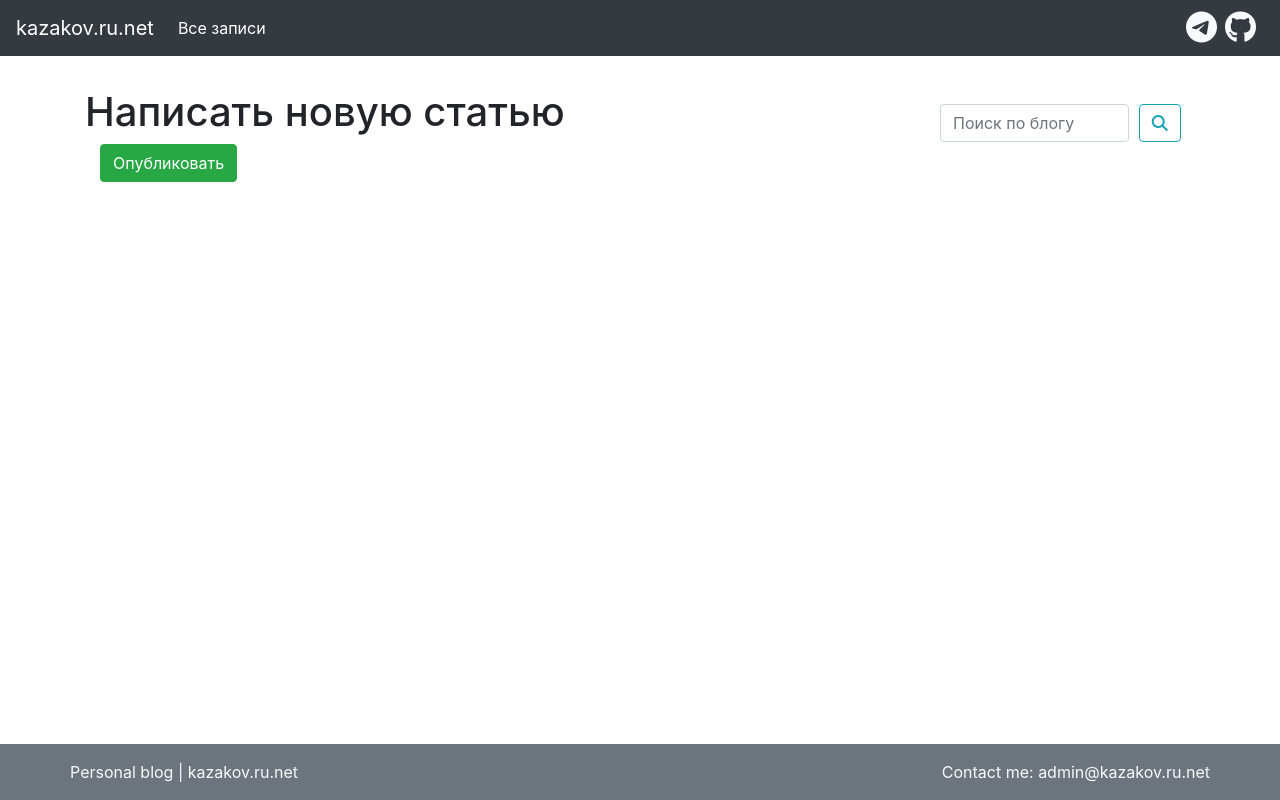
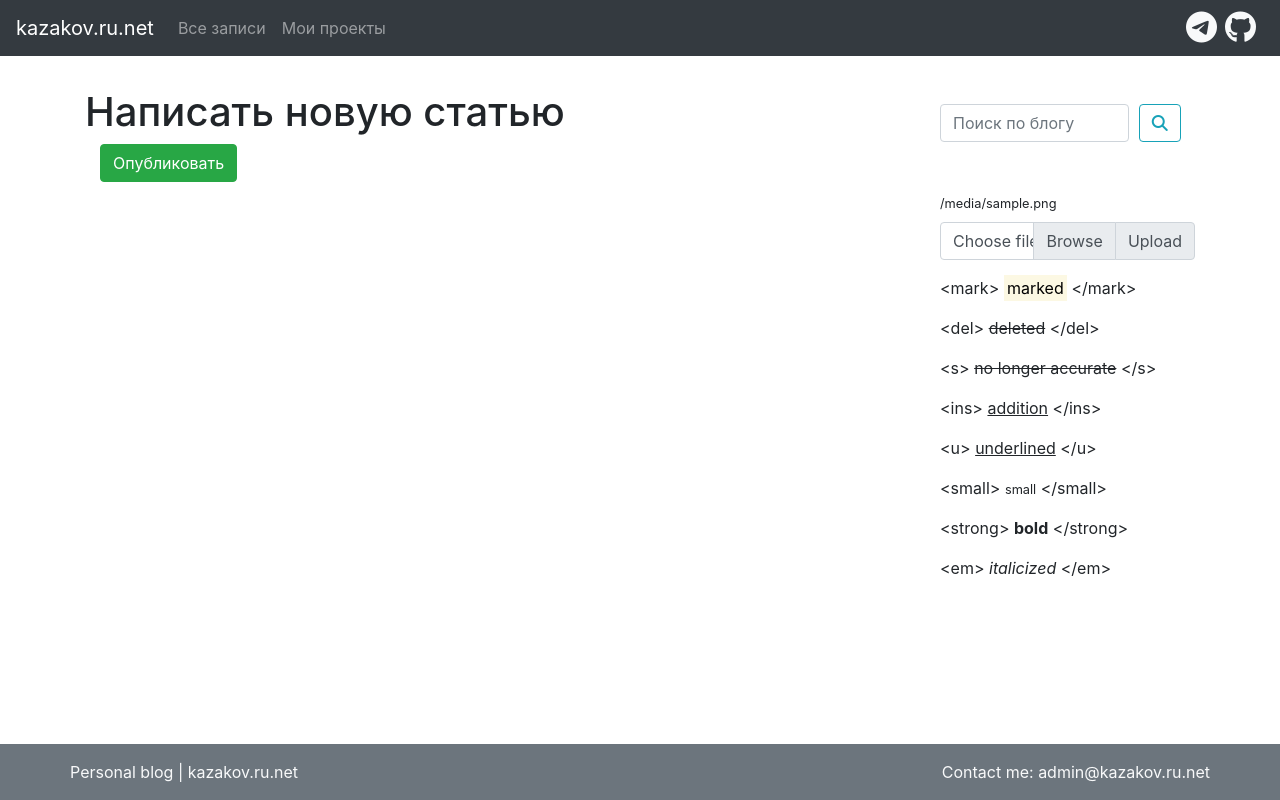
Before and after one commit to KazakovDenis/flask-blog, a Python web app: template app/posts/templates/posts/create_post.html in a window 1280 px wide. Run offline with Jinja, Linux system fonts and the light colour scheme; the template is opened without the code that fills it: most values are stand-ins (such as "Sample title", 1, 10 or a date in 2020); some libraries are stand-ins or nearby versions.

Commit message:
1. Added to Google Search Console and Yandex Webmaster <br> 2. Changed h1 at the index page <br> 3. Added my projects to navbar <br> 4. Added uploading images from create_post.html <br> 5. Got rid of edit_post.html

```diff
--- a/app/config.py
+++ b/app/config.py
@@ -1,5 +1,6 @@
 # -*- coding: utf-8 -*-
 # https://github.com/KazakovDenis
+import os
 
 
 class Configuration(object):
@@ -7,6 +8,9 @@ class Configuration(object):
     SQLALCHEMY_TRACK_MODIFICATIONS = False
     SQLALCHEMY_DATABASE_URI = 'mysql+mysqlconnector://root:@localhost/test1'
     SECRET_KEY = 'AG8WMcd0nQ'
+    UPLOAD_FOLDER = os.path.abspath('static/img/')
+    ALLOWED_EXTENSIONS = ('txt', 'pdf', 'png', 'jpg', 'jpeg', 'gif')
+    MAX_CONTENT_LENGTH = 16 * 1024 * 1024
 
     ### flask security
     SECURITY_PASSWORD_SALT = 'kF4jHNrBCpm'
--- a/app/posts/templates/posts/create_post.html
+++ b/app/posts/templates/posts/create_post.html
@@ -10,7 +10,11 @@
 
 {% block content %}
     <div class="col h-100">
-        <form action="{{ url_for('posts.create_post')}}" method="POST">
+        {% if post %}
+        <form action="{{ url_for('posts.create_post', slug=post.slug)}}" method="POST" enctype="multipart/form-data">
+        {% else %}
+        <form action="{{ url_for('posts.create_post')}}" method="POST" enctype="multipart/form-data">
+        {% endif %}
             {% for field in form %}
             <div class="form-group">
                 {{ field.label(class='control-label') }}
@@ -21,3 +25,27 @@
         </form>
     </div>
 {% endblock %}
+
+{% block rightpanel %}
+    <p class="mb-2"><small>{{ img }}</small></p>
+    <form action="{{ url_for('posts.upload_file')}}" method="POST" enctype="multipart/form-data">
+        <div class="input-group mb-3">
+          <div class="custom-file">
+            <input type="file" class="custom-file-input" id="inputGroupFile02" name="file">
+            <label class="custom-file-label"
+                   for="inputGroupFile02" aria-describedby="inputGroupFileAddon02">Choose file</label>
+          </div>
+          <div class="input-group-append">
+            <button type="submit" class="input-group-text" id="inputGroupFileAddon02" name="file">Upload</button>
+          </div>
+        </div>
+    </form>
+    <p>&lt;mark&gt; <mark>marked</mark> &lt;/mark&gt;</p>
+    <p>&lt;del&gt; <del>deleted</del> &lt;/del&gt;</p>
+    <p>&lt;s&gt; <s>no longer accurate</s> &lt;/s&gt;</p>
+    <p>&lt;ins&gt; <ins>addition</ins> &lt;/ins&gt;</p>
+    <p>&lt;u&gt; <u>underlined</u> &lt;/u&gt;</p>
+    <p>&lt;small&gt; <small>small</small> &lt;/small&gt;</p>
+    <p>&lt;strong&gt; <strong>bold</strong> &lt;/strong&gt;</p>
+    <p>&lt;em&gt; <em>italicized</em> &lt;/em&gt;</p>
+{% endblock %}
--- a/app/posts/templates/posts/post_detail.html
+++ b/app/posts/templates/posts/post_detail.html
@@ -46,7 +46,7 @@
 {% block rightpanel %}
     {% if current_user.has_role('admin') %}
     <div class="row justify-content-center mb-2">
-        <a href="{{ url_for('posts.edit_post', slug=post.slug) }}" class="text-decoration-none">
+        <a href="{{ url_for('posts.create_post', slug=post.slug) }}" class="text-decoration-none">
             <span class="btn btn-secondary">Редактировать запись</span>
         </a>
     </div>
--- a/app/posts/templates/posts/tag_detail.html
+++ b/app/posts/templates/posts/tag_detail.html
@@ -7,7 +7,7 @@
 {% block content %}
 
     <h3>Записи с тегом "{{ tag.name }}":</h3>
-
+    {% if posts %}
         <div class="post">
             {% for post in posts %}
                <p><a href="{{ url_for('posts.post_detail', slug=post.slug) }}">{{ post.title }}</a></p>
@@ -17,6 +17,9 @@
         <div class="main-content">
 
         </div>
+    {% else %}
+    Записей не найдено
+    {% endif %}
 {% endblock %}
 
 {% block rightpanel %}
--- a/app/templates/base.html
+++ b/app/templates/base.html
@@ -29,8 +29,11 @@
 
         <div class="collapse navbar-collapse" id="navbarSupportedContent">
             <ul class="navbar-nav mr-auto">
-                <li class="nav-item active">
+                <li class="nav-item" >
                     <a class="nav-link" href="{{ url_for('posts.index') }}">Все записи<span class="sr-only">(current)</span></a>
+                </li>
+                <li class="nav-item">
+                    <a class="nav-link" href="{{ url_for('posts.tag_detail', slug='projects') }}">Мои проекты<span class="sr-only">(current)</span></a>
                 </li>
                 <!-- current_user - объект шаблонов фласка, has_role - наследуемый метод от класса UserMixin -->
                 {% if current_user.has_role('admin') %}
@@ -97,7 +100,7 @@
             <div class="row justify-content-between">
                 <span class="text-light">Personal blog | kazakov.ru.net</span>
                 <span class="text-light">
-                    Contact me: <a href="mailto:mail@gmail.com" class="text-light">admin@kazakov.ru.net</a>
+                    Contact me: <a href="mailto:admin@kazakov.ru.net" class="text-light">admin@kazakov.ru.net</a>
                 </span>
             </div>
         </div>
--- a/app/templates/index.html
+++ b/app/templates/index.html
@@ -2,18 +2,18 @@
 
 {% block title %}
 
-    Аккумулирую свои знания здесь
+    Конспект начинающего программиста
 
 {% endblock %}
 
 {% block content_title %}
 
-    Аккумулирую свои знания здесь
+    Конспект начинающего программиста
 
 {% endblock %}
 
 {% block content %}
-
+    <h3>Аккумулирую свои знания здесь</h3>
     {% for post in posts %}
         <div class="">
             <p class="h3 mb-0">
```
Also changed, not shown: app/posts/blueprint.py (+48 -37 lines), app/posts/templates/posts/edit_post.html (deleted, +0 -23 lines). Lines whose indentation alone changed are shown as unchanged.
